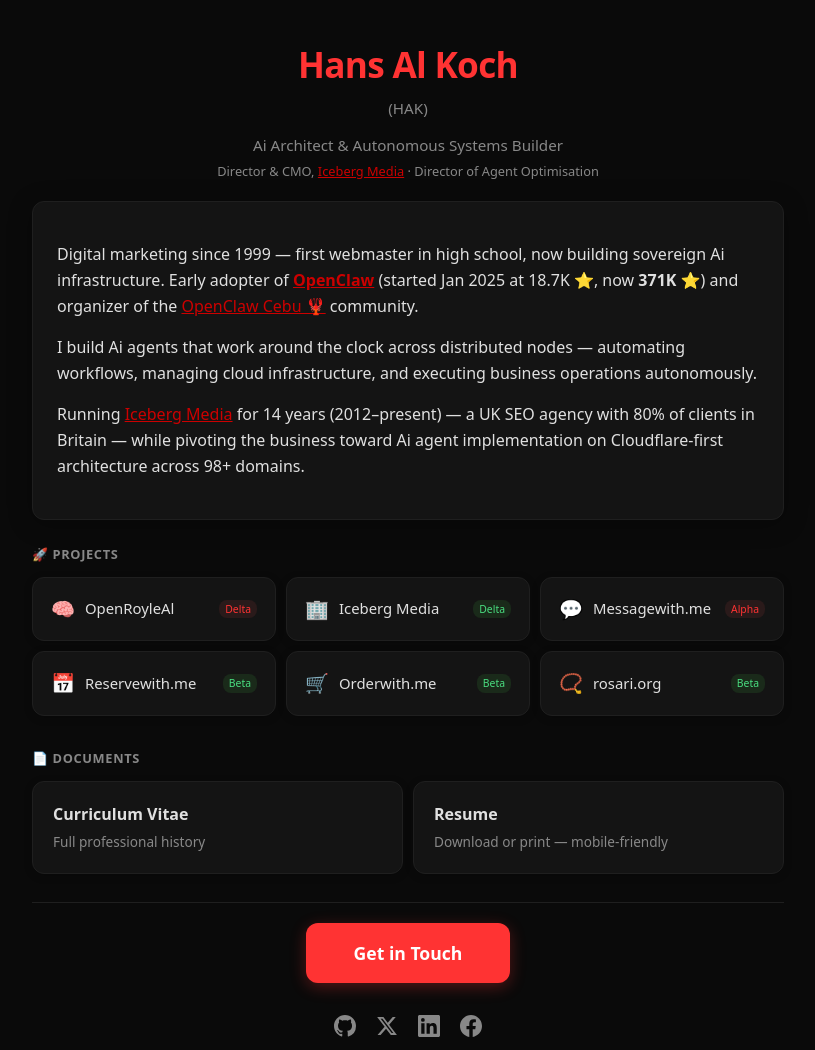
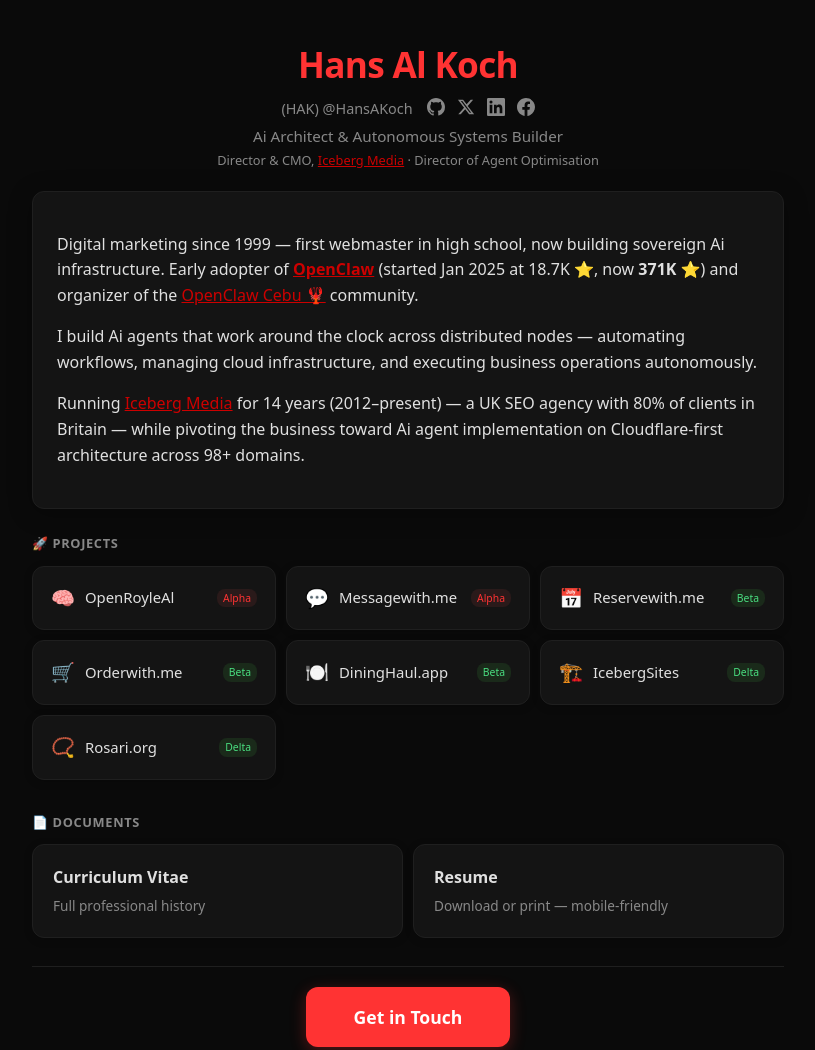
Before and after one commit to hansakoch/HansAKoch.com, an Astro site: page / in a window 1280 px wide. Shown: the top 1050 px of the page, without its empty margins (232-1047 px from the left). Built offline with nearby package versions, Linux system fonts and the light colour scheme; Astro itself is replaced by a stand-in of ours; no server answers.

Commit message:
Header: social icons inline with (HAK) @HansAKoch. Projects: Alpha→Delta sort, IcebergSites replaces Iceberg Media, Rosari.org capitalized+Delta

```diff
--- a/src/pages/index.astro
+++ b/src/pages/index.astro
@@ -29,9 +29,17 @@
 >
   <header style="text-align:center;margin-bottom:20px;padding-top:0;">
     <h1 style="font-size:2.2rem;font-weight:700;color:var(--accent);letter-spacing:-0.02em;margin-bottom:0;line-height:1.15;">Hans Al Koch</h1>
-    <p style="color:var(--muted);font-size:0.95rem;margin-bottom:4px;line-height:1.2;">(HAK)</p>
-    <p style="font-size:0.95rem;color:var(--muted);margin-bottom:0;">Ai Architect & Autonomous Systems Builder</p>
-    <p style="font-size:0.8rem;color:var(--muted);margin-top:4px;">Director & CMO, <a href="https://icebergmedia.co.uk" style="color:var(--accent-dim);">Iceberg Media</a> · Director of Agent Optimisation</p>
+    <p style="color:var(--muted);font-size:0.9rem;margin-bottom:2px;line-height:1.2;display:flex;align-items:center;justify-content:center;gap:14px;flex-wrap:wrap;">
+      <span>(HAK) @HansAKoch</span>
+      <span style="display:flex;gap:12px;align-items:center;">
+        <a href="https://github.com/hansakoch" target="_blank" rel="me" title="GitHub" style="color:var(--muted);transition:color 0.2s;" onmouseover="this.style.color='var(--accent)'" onmouseout="this.style.color='var(--muted)'"><svg width="18" height="18" viewBox="0 0 24 24" fill="currentColor"><path d="M12 0C5.37 0 0 5.37 0 12c0 5.31 3.435 9.795 8.205 11.385.6.105.825-.255.825-.57 0-.285-.015-1.23-.015-2.235-3.015.555-3.795-.735-4.035-1.41-.135-.345-.72-1.41-1.23-1.695-.42-.225-1.02-.78-.015-.795.945-.015 1.62.87 1.845 1.23 1.08 1.815 2.805 1.305 3.495.99.105-.78.42-1.305.765-1.605-2.67-.3-5.46-1.335-5.46-5.925 0-1.305.465-2.385 1.23-3.225-.12-.3-.54-1.53.12-3.18 0 0 1.005-.315 3.3 1.23.96-.27 1.98-.405 3-.405s2.04.135 3 .405c2.295-1.56 3.3-1.23 3.3-1.23.66 1.65.24 2.88.12 3.18.765.84 1.23 1.905 1.23 3.225 0 4.605-2.805 5.625-5.475 5.925.435.375.81 1.095.81 2.22 0 1.605-.015 2.895-.015 3.3 0 .315.225.69.825.57A12.02 12.02 0 0024 12c0-6.63-5.37-12-12-12z"/></svg></a>
+        <a href="https://x.com/hansakoch" target="_blank" rel="me" title="X / Twitter" style="color:var(--muted);transition:color 0.2s;" onmouseover="this.style.color='var(--accent)'" onmouseout="this.style.color='var(--muted)'"><svg width="18" height="18" viewBox="0 0 24 24" fill="currentColor"><path d="M18.244 2.25h3.308l-7.227 8.26 8.502 11.24H16.17l-5.214-6.817L4.99 21.75H1.68l7.73-8.835L1.254 2.25H8.08l4.713 6.231zm-1.161 17.52h1.833L7.084 4.126H5.117z"/></svg></a>
+        <a href="https://linkedin.com/in/hansakochcom" target="_blank" rel="me" title="LinkedIn" style="color:var(--muted);transition:color 0.2s;" onmouseover="this.style.color='var(--accent)'" onmouseout="this.style.color='var(--muted)'"><svg width="18" height="18" viewBox="0 0 24 24" fill="currentColor"><path d="M20.447 20.452h-3.554v-5.569c0-1.328-.027-3.037-1.852-3.037-1.853 0-2.136 1.445-2.136 2.939v5.667H9.351V9h3.414v1.561h.046c.477-.9 1.637-1.85 3.37-1.85 3.601 0 4.267 2.37 4.267 5.455v6.286zM5.337 7.433a2.062 2.062 0 01-2.063-2.065 2.064 2.064 0 112.063 2.065zm1.782 13.019H3.555V9h3.564v11.452zM22.225 0H1.771C.792 0 0 .774 0 1.729v20.542C0 23.227.792 24 1.771 24h20.451C23.2 24 24 23.227 24 22.271V1.729C24 .774 23.2 0 22.222 0h.003z"/></svg></a>
+        <a href="https://www.facebook.com/hanskoch/" target="_blank" rel="me" title="Facebook" style="color:var(--muted);transition:color 0.2s;" onmouseover="this.style.color='var(--accent)'" onmouseout="this.style.color='var(--muted)'"><svg width="18" height="18" viewBox="0 0 24 24" fill="currentColor"><path d="M24 12.073c0-6.627-5.373-12-12-12s-12 5.373-12 12c0 5.99 4.388 10.954 10.125 11.854v-8.385H7.078v-3.47h3.047V9.43c0-3.007 1.792-4.669 4.533-4.669 1.312 0 2.686.235 2.686.235v2.953H15.83c-1.491 0-1.956.925-1.956 1.874v2.25h3.328l-.532 3.47h-2.796v8.385C19.612 23.027 24 18.062 24 12.073z"/></svg></a>
+      </span>
+    </p>
+    <p style="font-size:0.95rem;color:var(--muted);margin-bottom:0;margin-top:4px;">Ai Architect & Autonomous Systems Builder</p>
+    <p style="font-size:0.8rem;color:var(--muted);margin-top:2px;">Director & CMO, <a href="https://icebergmedia.co.uk" style="color:var(--accent-dim);">Iceberg Media</a> · Director of Agent Optimisation</p>
   </header>
 
   <div style="background:var(--surface);border:1px solid var(--border);border-radius:12px;padding:24px;margin-bottom:24px;box-shadow:0 4px 24px rgba(0,0,0,0.3);">
@@ -44,10 +52,7 @@
   <h3 style="font-size:0.8rem;text-transform:uppercase;letter-spacing:0.05em;color:var(--muted);margin-bottom:12px;margin-top:24px;">🚀 Projects</h3>
   <div class="projects-grid" style="display:grid;grid-template-columns:repeat(3,1fr);gap:10px;margin-bottom:32px;">
     <a href="https://openroyleal.com" target="_blank" style="background:var(--surface);border:1px solid var(--border);border-radius:12px;padding:16px 18px;text-decoration:none;color:var(--text);display:flex;align-items:center;gap:10px;font-weight:500;font-size:0.93rem;transition:all 0.2s;box-shadow:0 2px 8px rgba(0,0,0,0.2);" onmouseover="this.style.borderColor='var(--accent-dim)';this.style.boxShadow='0 4px 20px rgba(255,51,51,0.15)'" onmouseout="this.style.borderColor='var(--border)';this.style.boxShadow='0 2px 8px rgba(0,0,0,0.2)'">
-      <span style="font-size:1.2rem;">🧠</span> OpenRoyleAl<span style="font-size:0.65rem;background:#2a1a1a;color:var(--accent);padding:1px 6px;border-radius:8px;margin-left:auto;">Delta</span>
-    </a>
-    <a href="https://icebergmedia.co.uk" target="_blank" style="background:var(--surface);border:1px solid var(--border);border-radius:12px;padding:16px 18px;text-decoration:none;color:var(--text);display:flex;align-items:center;gap:10px;font-weight:500;font-size:0.93rem;transition:all 0.2s;box-shadow:0 2px 8px rgba(0,0,0,0.2);" onmouseover="this.style.borderColor='var(--accent-dim)';this.style.boxShadow='0 4px 20px rgba(255,51,51,0.15)'" onmouseout="this.style.borderColor='var(--border)';this.style.boxShadow='0 2px 8px rgba(0,0,0,0.2)'">
-      <span style="font-size:1.2rem;">🏢</span> Iceberg Media<span style="font-size:0.65rem;background:#1a2a1a;color:#4ade80;padding:1px 6px;border-radius:8px;margin-left:auto;">Delta</span>
+      <span style="font-size:1.2rem;">🧠</span> OpenRoyleAl<span style="font-size:0.65rem;background:#2a1a1a;color:var(--accent);padding:1px 6px;border-radius:8px;margin-left:auto;">Alpha</span>
     </a>
     <a href="https://messagewith.me" target="_blank" style="background:var(--surface);border:1px solid var(--border);border-radius:12px;padding:16px 18px;text-decoration:none;color:var(--text);display:flex;align-items:center;gap:10px;font-weight:500;font-size:0.93rem;transition:all 0.2s;box-shadow:0 2px 8px rgba(0,0,0,0.2);" onmouseover="this.style.borderColor='var(--accent-dim)';this.style.boxShadow='0 4px 20px rgba(255,51,51,0.15)'" onmouseout="this.style.borderColor='var(--border)';this.style.boxShadow='0 2px 8px rgba(0,0,0,0.2)'">
       <span style="font-size:1.2rem;">💬</span> Messagewith.me<span style="font-size:0.65rem;background:#2a1a1a;color:var(--accent);padding:1px 6px;border-radius:8px;margin-left:auto;">Alpha</span>
@@ -58,8 +63,14 @@
     <a href="https://orderwith.me" target="_blank" style="background:var(--surface);border:1px solid var(--border);border-radius:12px;padding:16px 18px;text-decoration:none;color:var(--text);display:flex;align-items:center;gap:10px;font-weight:500;font-size:0.93rem;transition:all 0.2s;box-shadow:0 2px 8px rgba(0,0,0,0.2);" onmouseover="this.style.borderColor='var(--accent-dim)';this.style.boxShadow='0 4px 20px rgba(255,51,51,0.15)'" onmouseout="this.style.borderColor='var(--border)';this.style.boxShadow='0 2px 8px rgba(0,0,0,0.2)'">
       <span style="font-size:1.2rem;">🛒</span> Orderwith.me<span style="font-size:0.65rem;background:#1a2a1a;color:#4ade80;padding:1px 6px;border-radius:8px;margin-left:auto;">Beta</span>
     </a>
+    <a href="https://dininghaul.app" target="_blank" style="background:var(--surface);border:1px solid var(--border);border-radius:12px;padding:16px 18px;text-decoration:none;color:var(--text);display:flex;align-items:center;gap:10px;font-weight:500;font-size:0.93rem;transition:all 0.2s;box-shadow:0 2px 8px rgba(0,0,0,0.2);" onmouseover="this.style.borderColor='var(--accent-dim)';this.style.boxShadow='0 4px 20px rgba(255,51,51,0.15)'" onmouseout="this.style.borderColor='var(--border)';this.style.boxShadow='0 2px 8px rgba(0,0,0,0.2)'">
+      <span style="font-size:1.2rem;">🍽️</span> DiningHaul.app<span style="font-size:0.65rem;background:#1a2a1a;color:#4ade80;padding:1px 6px;border-radius:8px;margin-left:auto;">Beta</span>
+    </a>
+    <a href="https://icebergsites.com" target="_blank" style="background:var(--surface);border:1px solid var(--border);border-radius:12px;padding:16px 18px;text-decoration:none;color:var(--text);display:flex;align-items:center;gap:10px;font-weight:500;font-size:0.93rem;transition:all 0.2s;box-shadow:0 2px 8px rgba(0,0,0,0.2);" onmouseover="this.style.borderColor='var(--accent-dim)';this.style.boxShadow='0 4px 20px rgba(255,51,51,0.15)'" onmouseout="this.style.borderColor='var(--border)';this.style.boxShadow='0 2px 8px rgba(0,0,0,0.2)'">
+      <span style="font-size:1.2rem;">🏗️</span> IcebergSites<span style="font-size:0.65rem;background:#1a2a1a;color:#4ade80;padding:1px 6px;border-radius:8px;margin-left:auto;">Delta</span>
+    </a>
     <a href="https://rosari.org" target="_blank" style="background:var(--surface);border:1px solid var(--border);border-radius:12px;padding:16px 18px;text-decoration:none;color:var(--text);display:flex;align-items:center;gap:10px;font-weight:500;font-size:0.93rem;transition:all 0.2s;box-shadow:0 2px 8px rgba(0,0,0,0.2);" onmouseover="this.style.borderColor='var(--accent-dim)';this.style.boxShadow='0 4px 20px rgba(255,51,51,0.15)'" onmouseout="this.style.borderColor='var(--border)';this.style.boxShadow='0 2px 8px rgba(0,0,0,0.2)'">
-      <span style="font-size:1.2rem;">📿</span> rosari.org<span style="font-size:0.65rem;background:#1a2a1a;color:#4ade80;padding:1px 6px;border-radius:8px;margin-left:auto;">Beta</span>
+      <span style="font-size:1.2rem;">📿</span> Rosari.org<span style="font-size:0.65rem;background:#1a2a1a;color:#4ade80;padding:1px 6px;border-radius:8px;margin-left:auto;">Delta</span>
     </a>
   </div>
 
```
